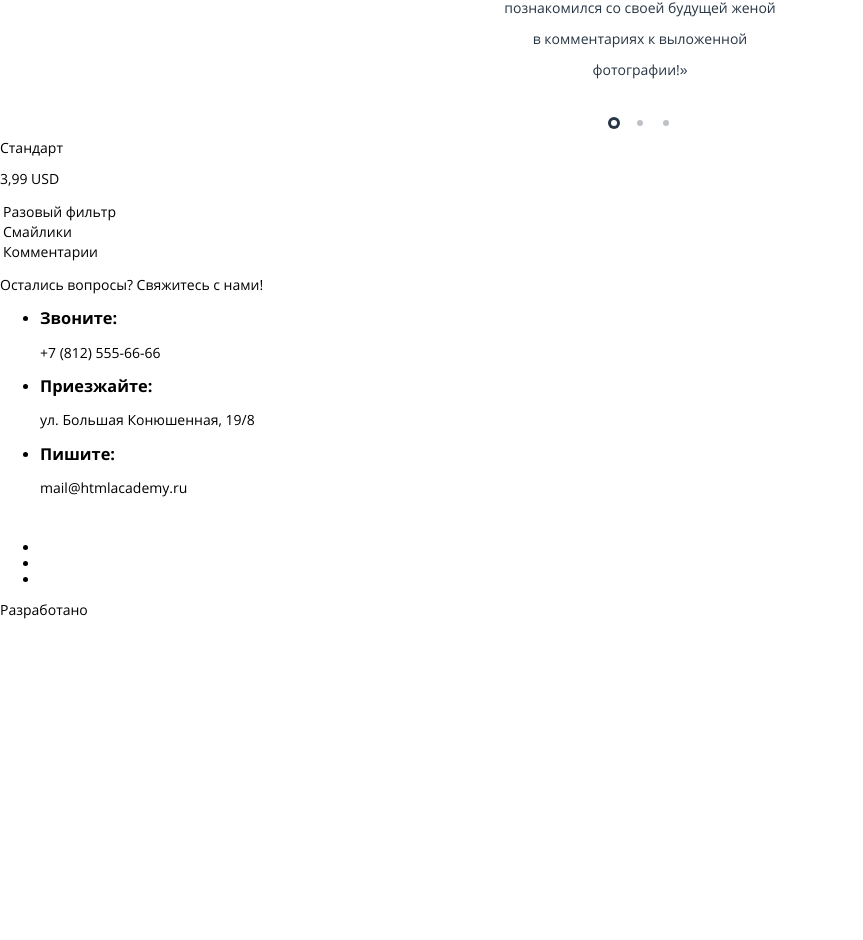
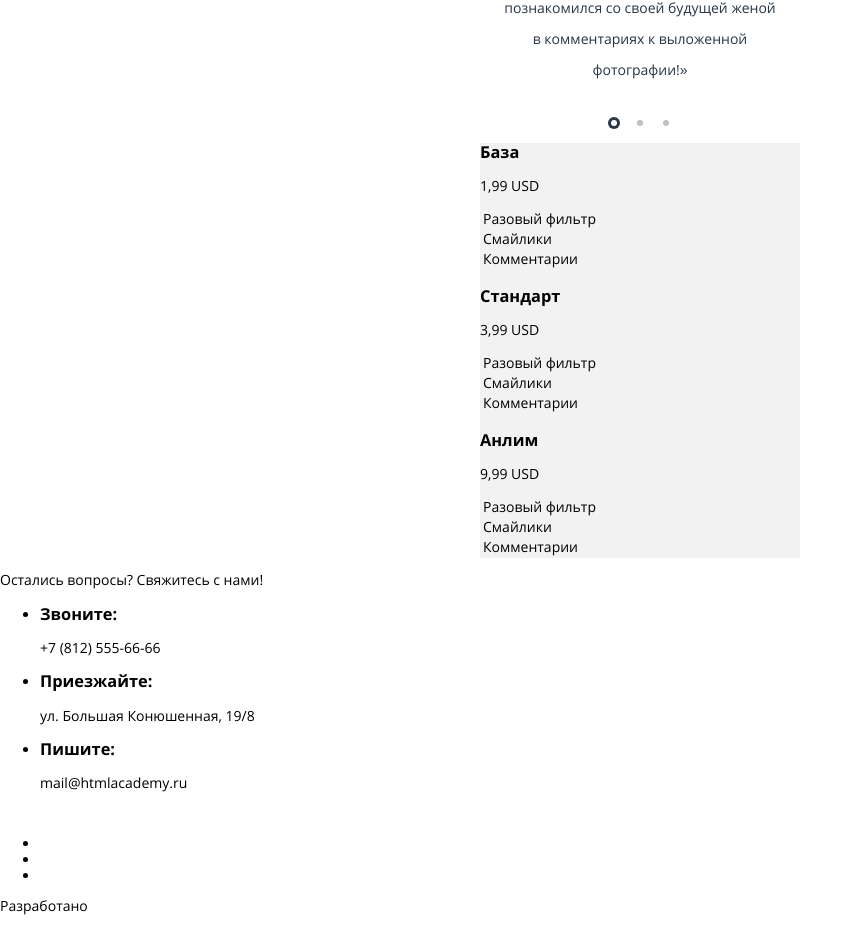
Before and after one commit to P-Tarasenko/868451-pink-17, a website: page source/index.html in a window 1280 px wide. Shown: the part 1935-2875 px from the top of the page, without its empty margins (0-863 px from the left). Before the commit the page ends 2721 px from the top, so only its background shows below. Drawn offline with nearby package versions, Linux system fonts and the light colour scheme; files that its build step writes are made by us from their sources.

Commit message:
Отсечка перед рефакторингом CSS по БЭМ

```diff
--- a/source/index.html
+++ b/source/index.html
@@ -58,13 +58,16 @@
           <a class="availability__link" href="https://www.apple.com/ru/itunes/">Скачать приложение</a>
           <ul class="availability__list">
             <li class="availability__item availability__item--padding-bottom">
-              <a class="availability__ios" href="https://www.apple.com/ru/itunes/"><span class="visually-hidden">IOS</span></a>
+              <a class="availability__ios" href="https://www.apple.com/ru/itunes/"><span
+                  class="visually-hidden">IOS</span></a>
             </li>
             <li class="availability__item">
-              <a class="availability__android" href="https://play.google.com/store"><span class="visually-hidden">Android</span></a>
+              <a class="availability__android" href="https://play.google.com/store"><span
+                  class="visually-hidden">Android</span></a>
             </li>
             <li class="availability__item">
-              <a class="availability__windows" href="https://www.microsoft.com/ru-ru/store/b/home?rtc=1"><span class="visually-hidden">Windows</span></a>
+              <a class="availability__windows" href="https://www.microsoft.com/ru-ru/store/b/home?rtc=1"><span
+                  class="visually-hidden">Windows</span></a>
             </li>
           </ul>
           <p class="availability__desc">Доступно для iPhone, iPad, Android, Windows Phone, OS X, Windows 8</p>
@@ -80,15 +83,18 @@
           <ul class="about__list">
             <li class="about__item">
               <h3 class="about__heading">Поднимает настроение</h3>
-              <p class="about__definition">Приложение позволит вам победить осеннюю хандру и депрессию буквально в несколько кликов!</p>
+              <p class="about__definition">Приложение позволит вам победить осеннюю хандру и депрессию буквально в
+                несколько кликов!</p>
             </li>
             <li class="about__item">
               <h3 class="about__heading">Меняет мир вокруг</h3>
-              <p class="about__definition">Сделайте снимок и украсьте его смайликом или текстовой подписью, чтобы усилить эффект</p>
+              <p class="about__definition">Сделайте снимок и украсьте его смайликом или текстовой подписью, чтобы
+                усилить эффект</p>
             </li>
             <li class="about__item">
               <h3 class="about__heading">Заводит новых друзей</h3>
-              <p class="about__definition">Ставьте лайки, комментируйте, делитесь фотографиями с друзьями и заводите новых</p>
+              <p class="about__definition">Ставьте лайки, комментируйте, делитесь фотографиями с друзьями и заводите
+                новых</p>
             </li>
           </ul>
           <div class="about__image-container">
@@ -100,7 +106,8 @@
         <h2 class="visually-hidden">Отзывы:</h2>
         <div class="review__wrapper">
           <cite class="review__author">Николай Петров</cite>
-          <blockquote class="review__quote">«Это приложение перевернуло мой мир и позволило по-новому взглянуть на привычные серые вещи! А еще
+          <blockquote class="review__quote">«Это приложение перевернуло мой мир и позволило по-новому взглянуть на
+            привычные серые вещи! А еще
             я познакомился со своей будущей женой в комментариях к выложенной фотографии!»</blockquote>
         </div>
         <div class="review__control">
@@ -112,11 +119,12 @@
           <label class="review__label" for="third"></label>
         </div>
       </section>
-      <section>
-        <div>
+      <section class="tariffs">
+        <h2 class="visually-hidden">Наши тарифы:</h2>
+        <div class="tariffs__base">
           <div>
-            <p>Стандарт</p>
-            <p>3,99 USD</p>
+            <h3 class="tariffs__heading">База</h3>
+            <p class="tariffs__desc">1,99 USD</p>
           </div>
           <table>
             <tr>
@@ -133,11 +141,45 @@
             </tr>
           </table>
         </div>
-        <div>
-
+        <div class="tariffs__standart">
+          <div>
+            <h3 class="tariffs__heading">Стандарт</h3>
+            <p class="tariffs__desc">3,99 USD</p>
+          </div>
+          <table>
+            <tr>
+              <td>Разовый фильтр</td>
+              <td></td>
+            </tr>
+            <tr>
+              <td>Смайлики</td>
+              <td></td>
+            </tr>
+            <tr>
+              <td>Комментарии</td>
+              <td></td>
+            </tr>
+          </table>
         </div>
-        <div>
-
+        <div class="tariffs__unlimited">
+          <div>
+            <h3 class="tariffs__heading">Анлим</h3>
+            <p class="tariffs__desc">9,99 USD</p>
+          </div>
+          <table>
+            <tr>
+              <td>Разовый фильтр</td>
+              <td></td>
+            </tr>
+            <tr>
+              <td>Смайлики</td>
+              <td></td>
+            </tr>
+            <tr>
+              <td>Комментарии</td>
+              <td></td>
+            </tr>
+          </table>
         </div>
       </section>
       <section>
--- /dev/null
+++ b/source/less/blocks/tariffs.less
@@ -0,0 +1,5 @@
+.tariffs {
+  width: 320px;
+  margin: 0 auto;
+  background-color: @grey-bg;
+}
--- a/source/less/style.less
+++ b/source/less/style.less
@@ -9,3 +9,4 @@
 @import "blocks/availability.less";
 @import "blocks/about.less";
 @import "blocks/review.less";
+@import "blocks/tariffs.less";
```
